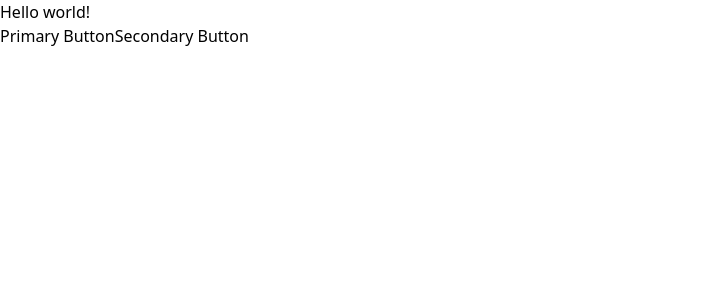
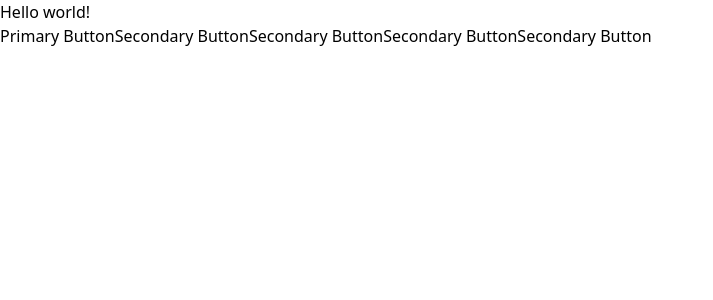
Before and after one commit to princegethub/Jal-Vardaan, a React (Vite) app: page / in a window 1280 px wide. Shown: the top 300 px of the page, without its empty margins (0-713 px from the left). Built offline with nearby package versions, Linux system fonts and the light colour scheme.

Commit message:
Frist Commit

```diff
--- a/src/App.jsx
+++ b/src/App.jsx
@@ -12,6 +12,9 @@ function App() {
       <div className="p-4">
       <Button intent="primary">Primary Button</Button>
       <Button intent="secondary">Secondary Button</Button>
+      <Button intent="secondary">Secondary Button</Button>
+      <Button intent="secondary">Secondary Button</Button>
+      <Button intent="secondary">Secondary Button</Button>
     </div>
     </>
   );
```
